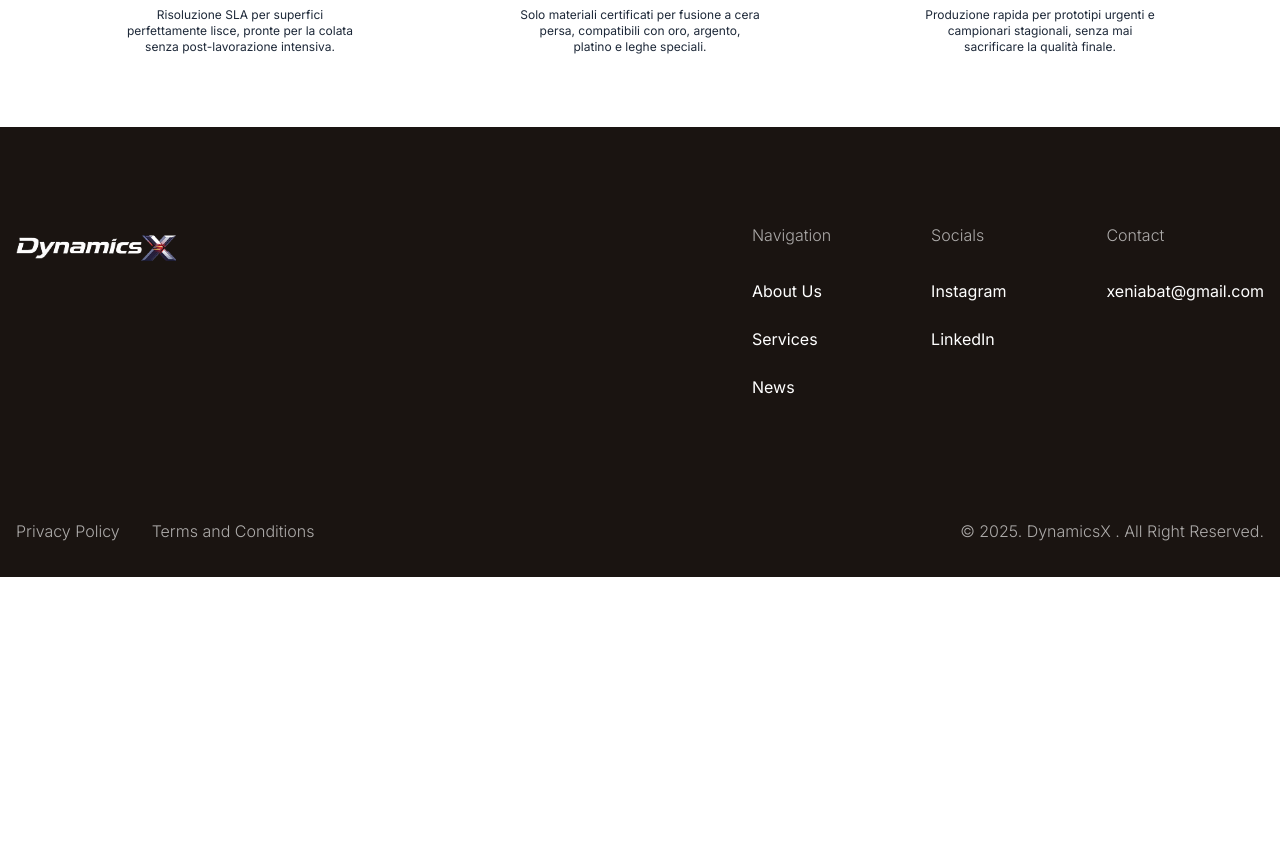
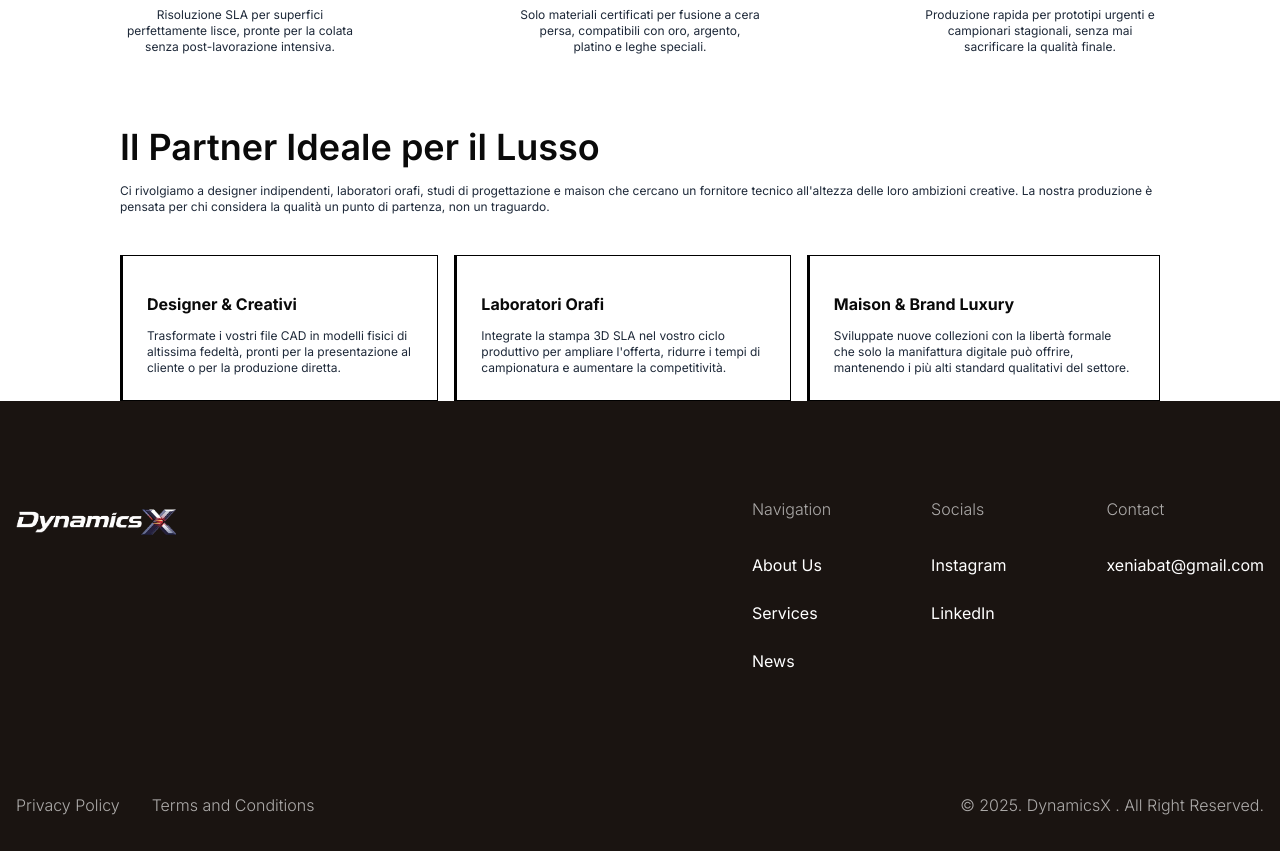
Before and after one commit to alimuzzaman-zamaddar/dynamic-x-project, a React (Vite) app: page /jwellery in a window 1280 px wide. Shown: the part 2440-3291 px from the top of the page. Before the commit the page ends 3017 px from the top, so only its background shows below. Built offline with nearby package versions, Linux system fonts and the light colour scheme.

Commit message:
feaT:complete the lusso section

```diff
--- /dev/null
+++ b/src/components/PagesComponent/Jwellery/Lusso.jsx
@@ -0,0 +1,29 @@
+import React from 'react'
+import Container from '../../../shared/Container'
+
+const Lusso = () => {
+  return (
+    <section>
+      <Container>
+        <h2 className='lg:text-4xl text-2xl font-semibold text-[#0A0A0A]'>Il Partner Ideale per il Lusso</h2>
+        <p className='text-xs font-normal text-[#1E2939] pt-4'>Ci rivolgiamo a designer indipendenti, laboratori orafi, studi di progettazione e maison che cercano un fornitore tecnico all'altezza delle loro ambizioni creative. La nostra produzione è pensata per chi considera la qualità un punto di partenza, non un traguardo.</p>
+        <div className="flex md:flex-row flex-col gap-4 mt-10">
+          <div className="border-l-3 border border-black p-6">
+            <h4 className='text-[#0A0A0A] text-base font-bold py-3'>Designer & Creativi</h4>
+            <h5 className='text-xs font-normal text-[#1E2939]'>Trasformate i vostri file CAD in modelli fisici di altissima fedeltà, pronti per la presentazione al cliente o per la produzione diretta.</h5>
+          </div>
+          <div className="border-l-3 border border-black p-6">
+            <h4 className='text-[#0A0A0A] text-base font-bold py-3'>Laboratori Orafi</h4>
+            <h5 className='text-xs font-normal  text-[#1E2939]'>Integrate la stampa 3D SLA nel vostro ciclo produttivo per ampliare l'offerta, ridurre i tempi di campionatura e aumentare la competitività.</h5>
+          </div>
+          <div className="border-l-3 border border-black p-6">
+            <h4 className='text-[#0A0A0A] text-base font-bold py-3'>Maison & Brand Luxury</h4>
+            <h5 className='text-xs font-normal text-[#1E2939]'>Sviluppate nuove collezioni con la libertà formale che solo la manifattura digitale può offrire, mantenendo i più alti standard qualitativi del settore.</h5>
+          </div>
+        </div>
+      </Container>
+    </section>
+  )
+}
+
+export default Lusso
--- a/src/pages/Jwellery.jsx
+++ b/src/pages/Jwellery.jsx
@@ -6,6 +6,7 @@ import Bello from '../components/PagesComponent/Jwellery/Bello'
 import Creazione from '../components/PagesComponent/Jwellery/Creazione'
 import Metallo from '../components/PagesComponent/Jwellery/Metallo'
 import Qualita from '../components/PagesComponent/Jwellery/Qualita'
+import Lusso from '../components/PagesComponent/Jwellery/Lusso'
 
 const Jwellery = () => {
   return (
@@ -16,6 +17,7 @@ const Jwellery = () => {
       <Creazione />
       <Metallo />
       <Qualita />
+      <Lusso />
     </>
   )
 }
```
